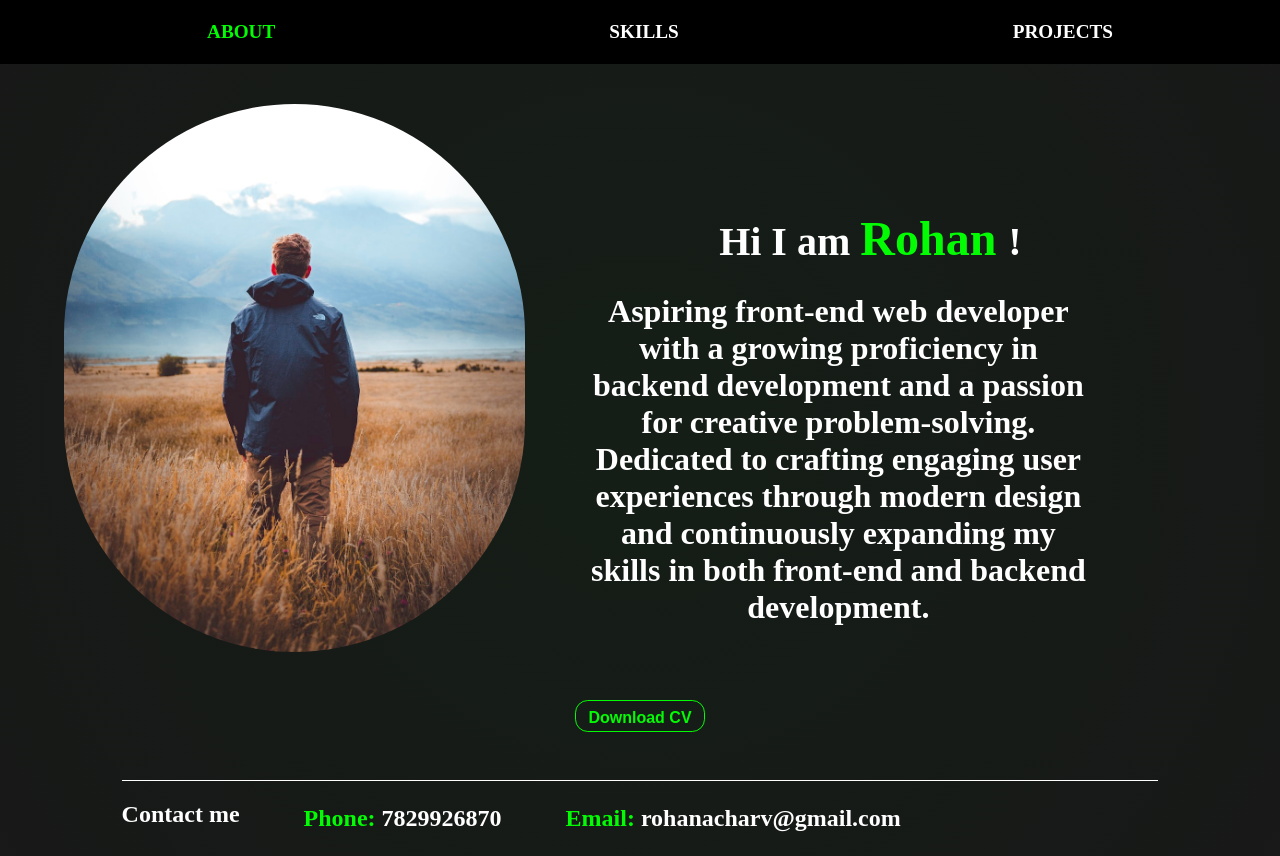
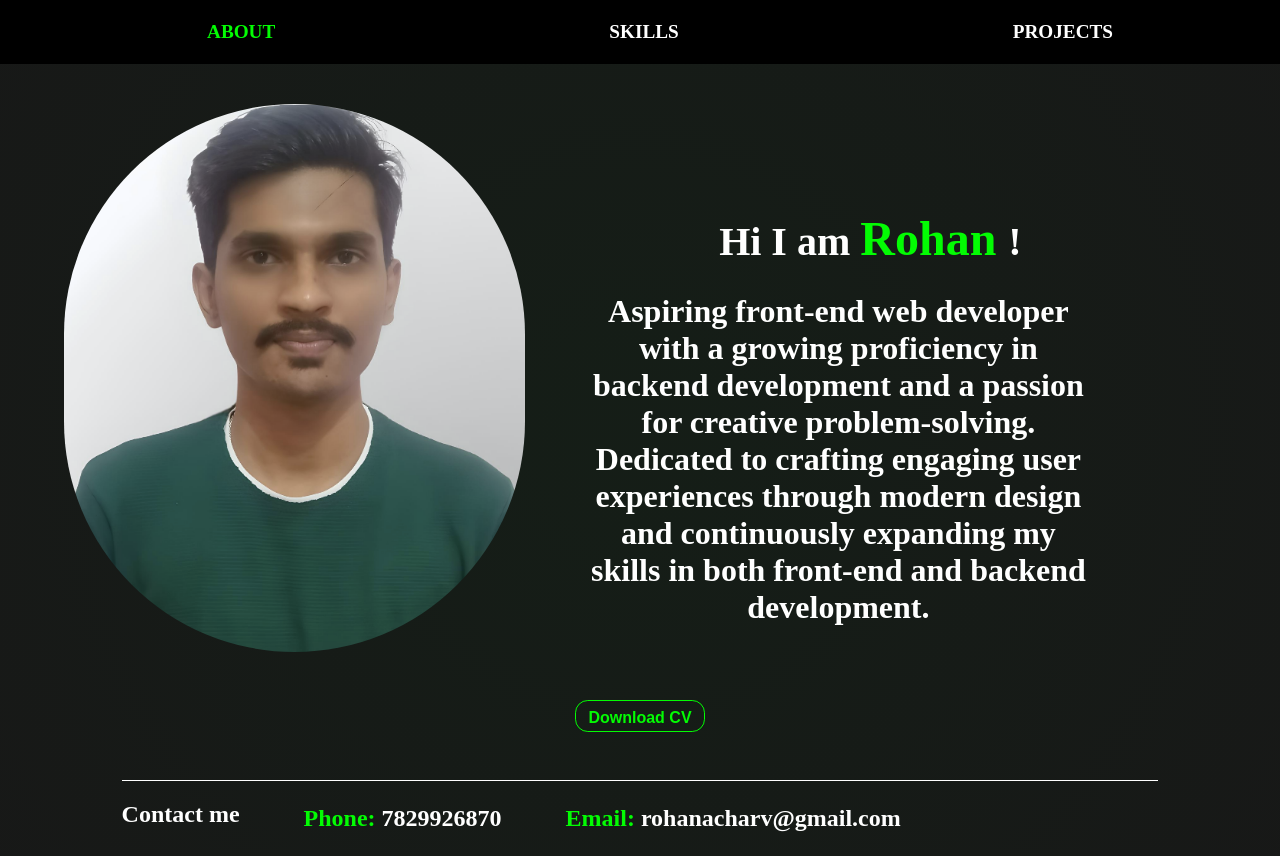
Before and after one commit to RohanAcharV/myportfolio, a React (Create React App) app: page / in a window 1280 px wide. Built offline with nearby package versions, Linux system fonts and the light colour scheme; the HTML template or start-up script is replaced by a standard one.

Commit message:
image changed

```diff
--- a/src/App.css
+++ b/src/App.css
@@ -81,7 +81,7 @@
 
 #about #info #image{
   border-radius: 100vh;
-  background: url(images/profile.jpg);
+  background: url(images/rav.png);
   background-repeat: no-repeat;
   background-size:cover;
   background-position-x: center;
```
Also changed, not shown: src/images/rav.png (added).
